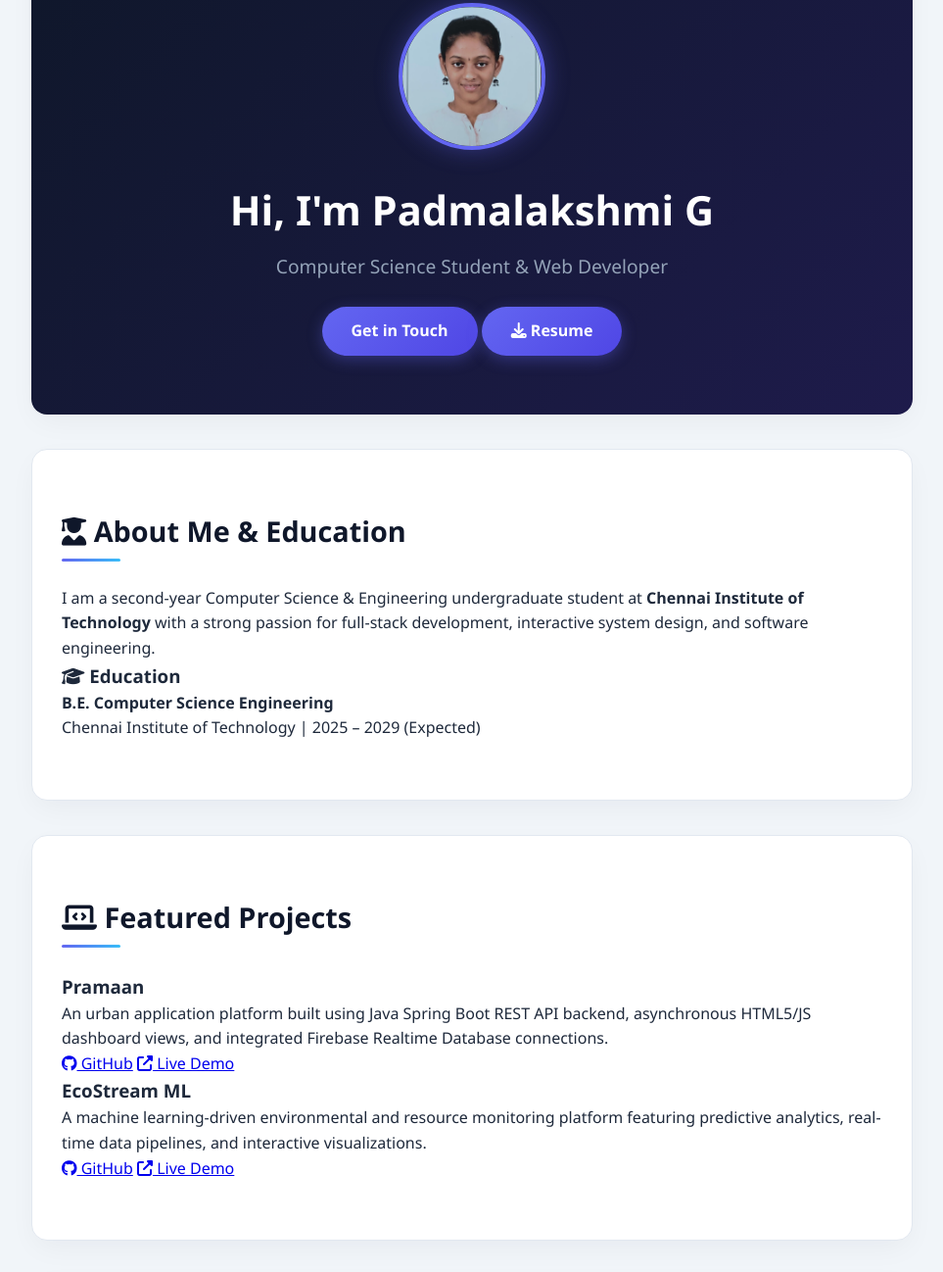
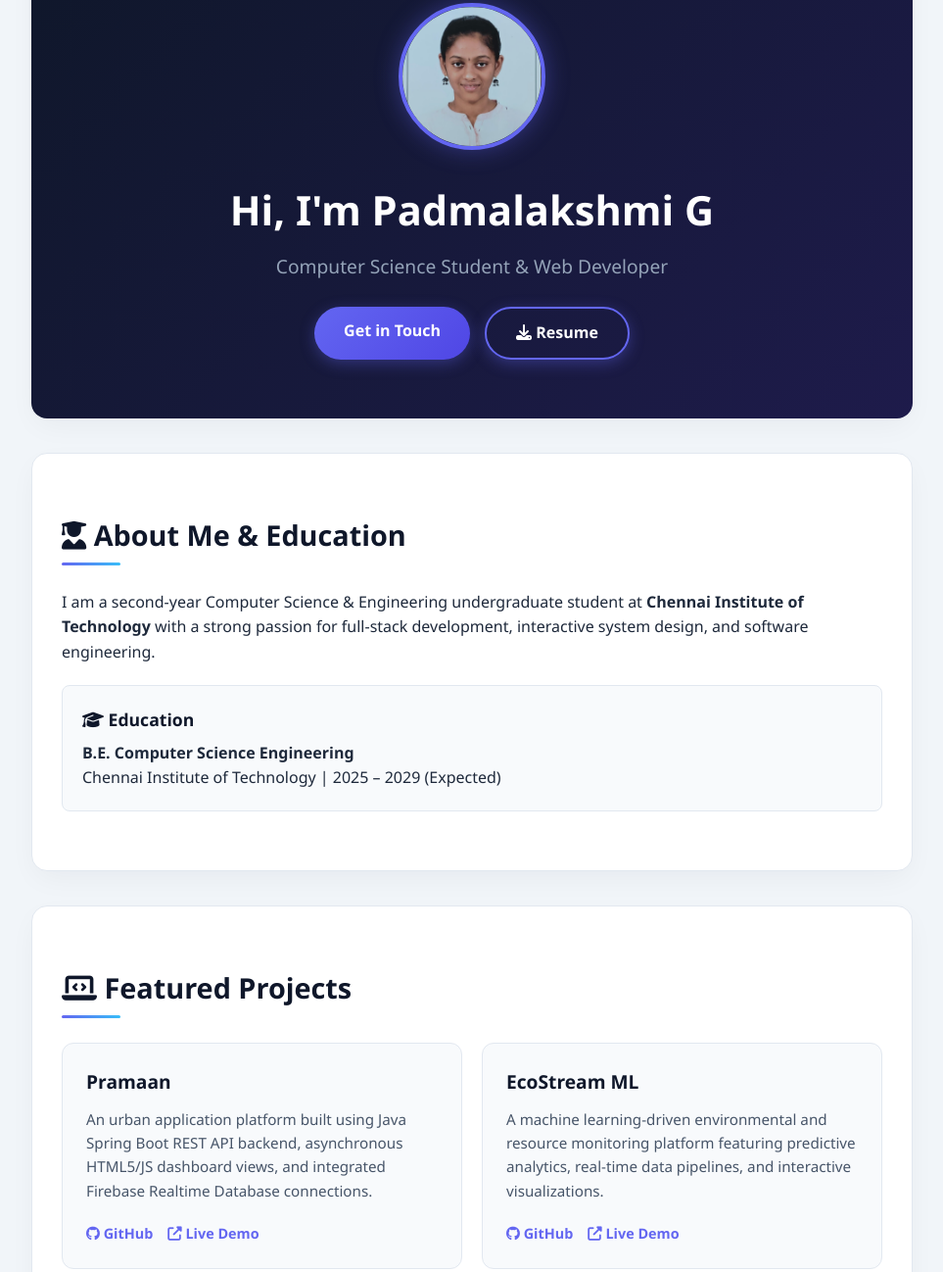
Before and after one commit to padmalakshmig4-sudo/Codomax-My-Profile, a plain HTML site: page index.html in a window 1280 px wide. Shown: the part 161-1459 px from the top of the page at 98% size, without its empty margins (158-1121 px from the left). Drawn offline with Linux system fonts and the light colour scheme.

Commit message:
Add files via upload

```diff
--- a/style.css
+++ b/style.css
@@ -153,6 +153,14 @@ section h2::after {
     color: #94a3b8;
 }
 
+/* Hero Buttons Container */
+.hero-btns {
+    display: flex;
+    justify-content: center;
+    gap: 15px;
+    margin-top: 20px;
+}
+
 /* Styled Button */
 .btn {
     display: inline-block;
@@ -171,6 +179,89 @@ section h2::after {
 .btn:hover {
     transform: translateY(-2px);
     box-shadow: 0 6px 20px rgba(99, 102, 241, 0.5);
+}
+
+.btn-outline {
+    background: transparent;
+    border: 2px solid #6366f1;
+    color: #ffffff;
+}
+
+.btn-outline:hover {
+    background: #6366f1;
+    color: #ffffff;
+}
+
+/* Education Box Styling */
+.education-box {
+    margin-top: 20px;
+    padding: 20px;
+    background: #f8fafc;
+    border-left: 4px solid #6366f1;
+    border-radius: 8px;
+    border: 1px solid #e2e8f0;
+}
+
+.education-box h3 {
+    color: #0f172a;
+    margin-bottom: 8px;
+    font-size: 1.1rem;
+}
+
+/* Projects Section Grid */
+.projects-grid {
+    display: grid;
+    grid-template-columns: repeat(auto-fit, minmax(260px, 1fr));
+    gap: 20px;
+    margin-top: 20px;
+}
+
+.project-card {
+    background: #f8fafc;
+    padding: 24px;
+    border-radius: 12px;
+    border: 1px solid #e2e8f0;
+    transition: all 0.3s ease;
+    display: flex;
+    flex-direction: column;
+    justify-content: space-between;
+}
+
+.project-card:hover {
+    transform: translateY(-5px);
+    border-color: #6366f1;
+    box-shadow: 0 10px 25px -5px rgba(99, 102, 241, 0.1);
+    background: #ffffff;
+}
+
+.project-card h3 {
+    color: #0f172a;
+    font-size: 1.2rem;
+    margin-bottom: 10px;
+}
+
+.project-card p {
+    color: #475569;
+    font-size: 0.95rem;
+    margin-bottom: 20px;
+}
+
+.project-links {
+    display: flex;
+    gap: 15px;
+}
+
+.project-links a {
+    text-decoration: none;
+    font-size: 0.9rem;
+    font-weight: 600;
+    color: #6366f1;
+    transition: color 0.2s ease;
+}
+
+.project-links a:hover {
+    color: #4f46e5;
+    text-decoration: underline;
 }
 
 /* Skills Section */
@@ -289,6 +380,29 @@ body.dark-mode section h2 {
     color: #f9fafb;
 }
 
+body.dark-mode .education-box {
+    background: #1f2937;
+    border-color: #374151;
+    border-left-color: #6366f1;
+}
+
+body.dark-mode .education-box h3 {
+    color: #f3f4f6;
+}
+
+body.dark-mode .project-card {
+    background: #1f2937;
+    border-color: #374151;
+}
+
+body.dark-mode .project-card h3 {
+    color: #f3f4f6;
+}
+
+body.dark-mode .project-card p {
+    color: #94a3b8;
+}
+
 body.dark-mode .skill-card {
     background: #1f2937;
     border-color: #374151;
```
Also changed, not shown: 1 other file.
